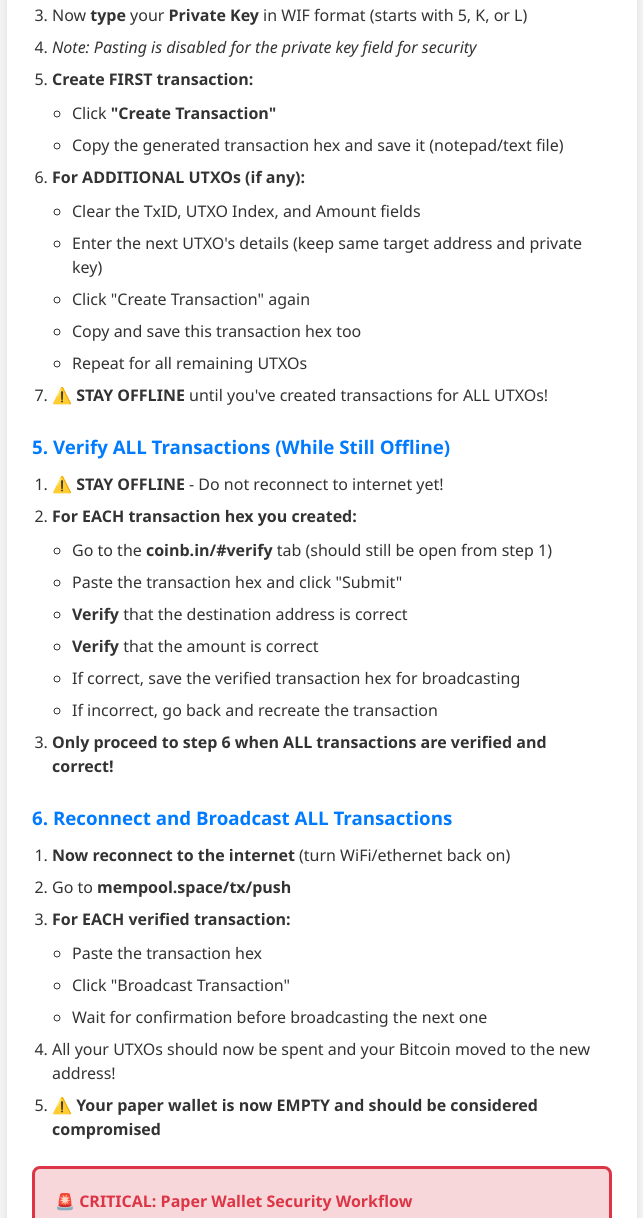
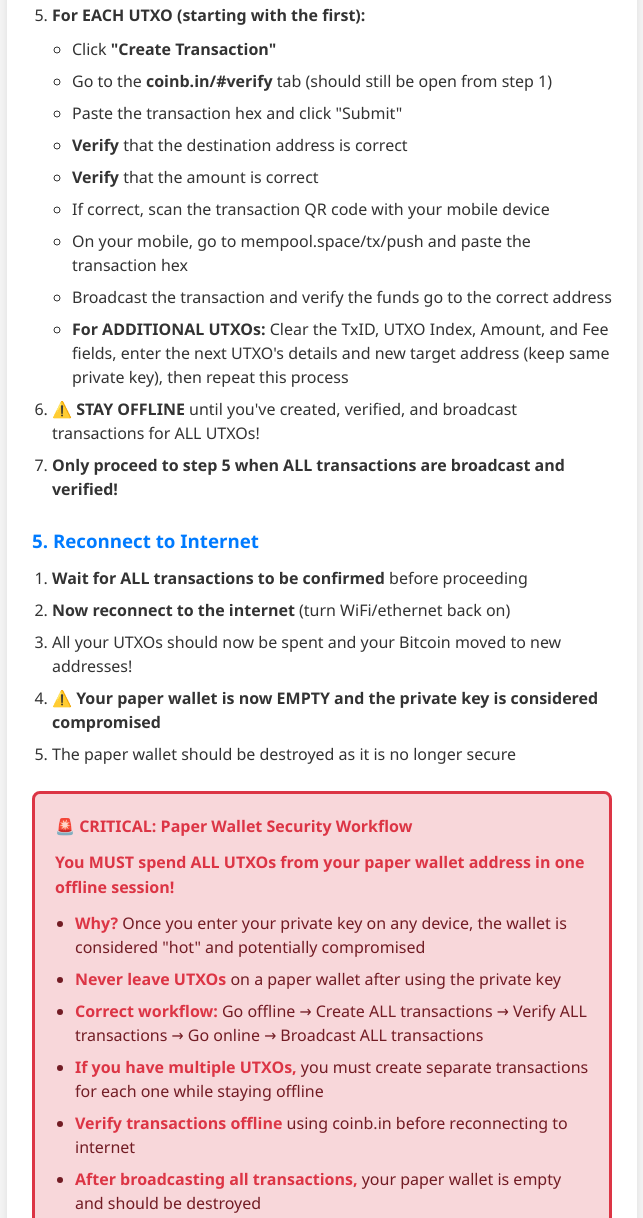
Before and after one commit to k9ert/unpaperwallet_org, a website: page index.html in a window 1280 px wide. Shown: the part 1582-2800 px from the top of the page, without its empty margins (623-1266 px from the left). Drawn offline with Linux system fonts and the light colour scheme.

Commit message:
better description

```diff
--- a/index.html
+++ b/index.html
@@ -112,9 +112,7 @@
                 <h3>1. Prepare Your Browser Tabs</h3>
                 <p>Open these links in separate tabs before starting:</p>
                 <ul>
-                    <li><a href="https://mempool.space" target="_blank" rel="noopener">mempool.space</a> - To find your transaction details</li>
                     <li><a href="https://coinb.in/#verify" target="_blank" rel="noopener">coinb.in/#verify</a> - To verify your transactions (works offline once loaded)</li>
-                    <li><a href="https://mempool.space/tx/push" target="_blank" rel="noopener">mempool.space/tx/push</a> - To broadcast your transactions</li>
                 </ul>
                 <p><strong>Note:</strong> coinb.in/#verify will work offline after the page loads, allowing you to verify transactions while disconnected.</p>
             </div>
@@ -150,63 +148,38 @@
             </div>
 
             <div class="instruction-section">
-                <h3>4. Go Offline and Create ALL Transactions</h3>
+                <h3>4. Go Offline and Create, Verify & Broadcast ALL Transactions</h3>
                 <ol>
                     <li><strong>Disconnect from the internet</strong> (turn off WiFi/ethernet)</li>
                     <li>Wait for the status indicator to show "OFFLINE - Safe to Use"</li>
                     <li>Now <strong>type</strong> your <strong>Private Key</strong> in WIF format (starts with 5, K, or L)</li>
                     <li><em>Note: Pasting is disabled for the private key field for security</em></li>
-                    <li><strong>Create FIRST transaction:</strong>
+                    <li><strong>For EACH UTXO (starting with the first):</strong>
                         <ul>
                             <li>Click <strong>"Create Transaction"</strong></li>
-                            <li>Copy the generated transaction hex and save it (notepad/text file)</li>
+                            <li>Go to the <strong>coinb.in/#verify</strong> tab (should still be open from step 1)</li>
+                            <li>Paste the transaction hex and click "Submit"</li>
+                            <li><strong>Verify</strong> that the destination address is correct</li>
+                            <li><strong>Verify</strong> that the amount is correct</li>
+                            <li>If correct, scan the transaction QR code with your mobile device</li>
+                            <li>On your mobile, go to mempool.space/tx/push and paste the transaction hex</li>
+                            <li>Broadcast the transaction and verify the funds go to the correct address</li>
+                            <li><strong>For ADDITIONAL UTXOs:</strong> Clear the TxID, UTXO Index, Amount, and Fee fields, enter the next UTXO's details and new target address (keep same private key), then repeat this process</li>
                         </ul>
                     </li>
-                    <li><strong>For ADDITIONAL UTXOs (if any):</strong>
-                        <ul>
-                            <li>Clear the TxID, UTXO Index, and Amount fields</li>
-                            <li>Enter the next UTXO's details (keep same target address and private key)</li>
-                            <li>Click "Create Transaction" again</li>
-                            <li>Copy and save this transaction hex too</li>
-                            <li>Repeat for all remaining UTXOs</li>
-                        </ul>
-                    </li>
-                    <li><strong>⚠️ STAY OFFLINE</strong> until you've created transactions for ALL UTXOs!</li>
+                    <li><strong>⚠️ STAY OFFLINE</strong> until you've created, verified, and broadcast transactions for ALL UTXOs!</li>
+                    <li><strong>Only proceed to step 5 when ALL transactions are broadcast and verified!</strong></li>
                 </ol>
             </div>
 
             <div class="instruction-section">
-                <h3>5. Verify ALL Transactions (While Still Offline)</h3>
+                <h3>5. Reconnect to Internet</h3>
                 <ol>
-                    <li><strong>⚠️ STAY OFFLINE</strong> - Do not reconnect to internet yet!</li>
-                    <li><strong>For EACH transaction hex you created:</strong>
-                        <ul>
-                            <li>Go to the <strong>coinb.in/#verify</strong> tab (should still be open from step 1)</li>
-                            <li>Paste the transaction hex and click "Submit"</li>
-                            <li><strong>Verify</strong> that the destination address is correct</li>
-                            <li><strong>Verify</strong> that the amount is correct</li>
-                            <li>If correct, save the verified transaction hex for broadcasting</li>
-                            <li>If incorrect, go back and recreate the transaction</li>
-                        </ul>
-                    </li>
-                    <li><strong>Only proceed to step 6 when ALL transactions are verified and correct!</strong></li>
-                </ol>
-            </div>
-
-            <div class="instruction-section">
-                <h3>6. Reconnect and Broadcast ALL Transactions</h3>
-                <ol>
+                    <li><strong>Wait for ALL transactions to be confirmed</strong> before proceeding</li>
                     <li><strong>Now reconnect to the internet</strong> (turn WiFi/ethernet back on)</li>
-                    <li>Go to <strong>mempool.space/tx/push</strong></li>
-                    <li><strong>For EACH verified transaction:</strong>
-                        <ul>
-                            <li>Paste the transaction hex</li>
-                            <li>Click "Broadcast Transaction"</li>
-                            <li>Wait for confirmation before broadcasting the next one</li>
-                        </ul>
-                    </li>
-                    <li>All your UTXOs should now be spent and your Bitcoin moved to the new address!</li>
-                    <li><strong>⚠️ Your paper wallet is now EMPTY and should be considered compromised</strong></li>
+                    <li>All your UTXOs should now be spent and your Bitcoin moved to new addresses!</li>
+                    <li><strong>⚠️ Your paper wallet is now EMPTY and the private key is considered compromised</strong></li>
+                    <li>The paper wallet should be destroyed as it is no longer secure</li>
                 </ol>
             </div>
 
```
